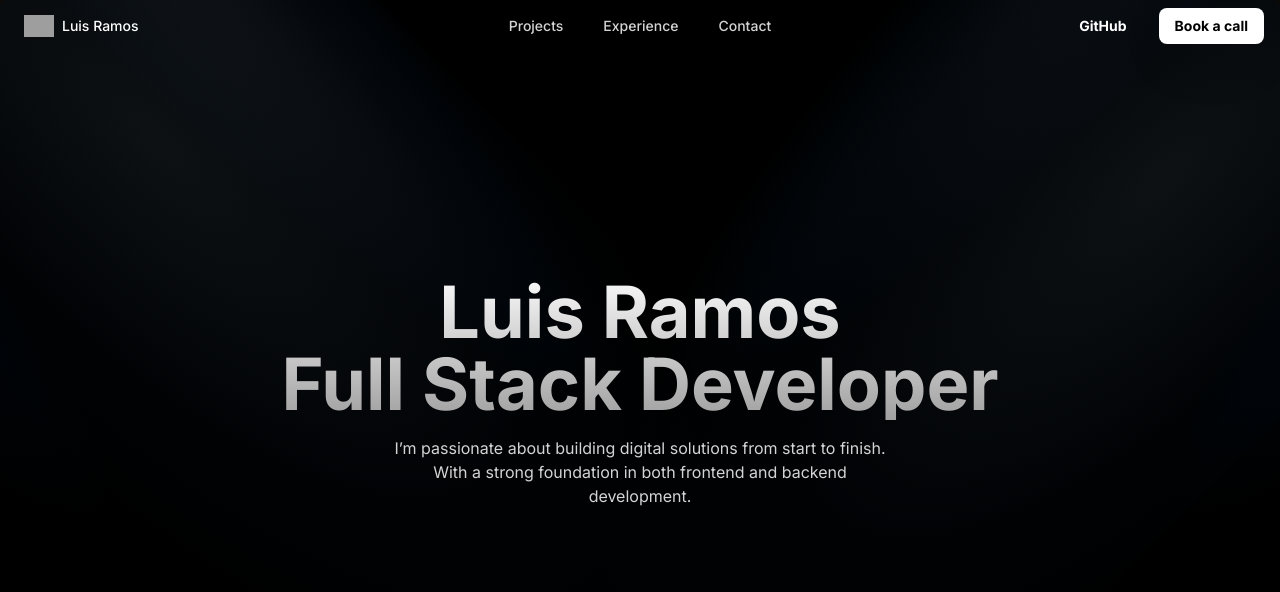
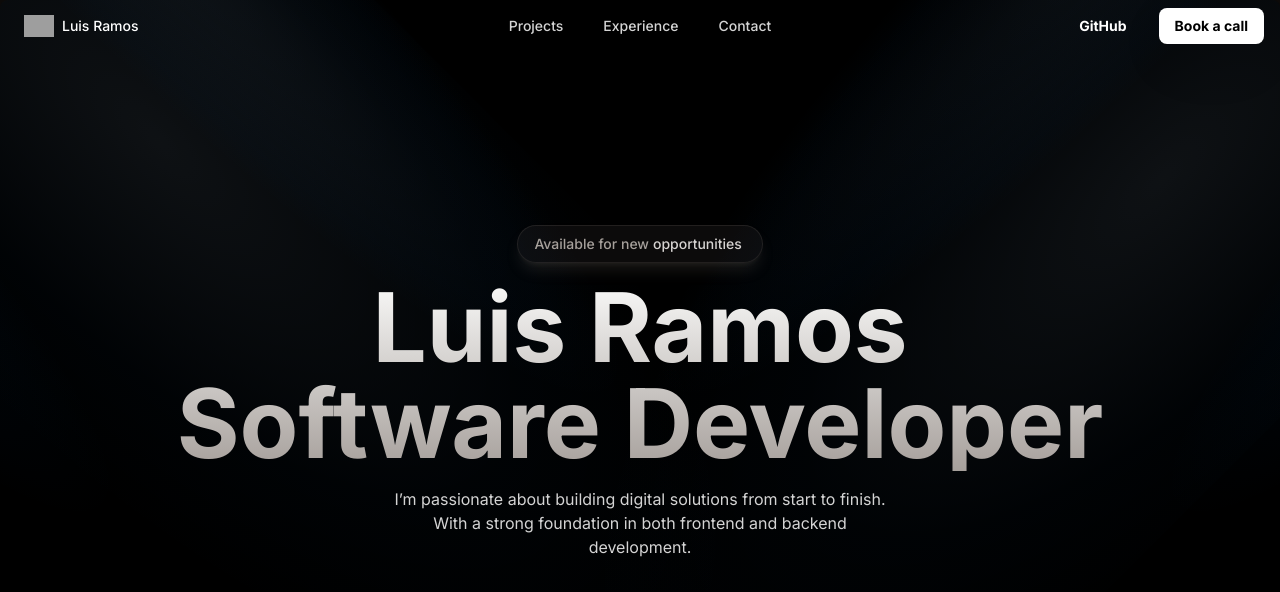
Before and after one commit to Ezzz-Lui/aceternityUI-next-portfolio, a Next.js app: page / in a window 1280 px wide. Shown: the top 592 px of the page. Built offline with nearby package versions, Linux system fonts and the light colour scheme; grey boxes are pictures that could not be loaded.

Commit message:
fix: update words in FlipWords component and adjust layout for improved presentation

```diff
--- a/app/page.tsx
+++ b/app/page.tsx
@@ -5,8 +5,7 @@ import { TextGenerateEffect } from "@/components/ui/text-generate-effect";
 import { MorphingText } from "@/components/magicui/morphing-text";
 import { NavbarDemo } from "@/components/Portfolio/HeaderApp";
 
-
-const words = ["better", "beautiful", "modern"];
+const words = ["projects", "opportunities", "work", "collaborations", "solutions", "ideas","connections"];
 const FlippingWords = `I’m passionate about building digital solutions from start to finish. With a strong foundation in both frontend and backend development.`;
 export default function Home() {
   return (
@@ -15,8 +14,13 @@ export default function Home() {
       <div className="h-screen w-full rounded-md flex md:items-center md:justify-center bg-black/[0.96] antialiased bg-grid-white/[0.02] relative overflow-hidden">
       <Spotlight />
       <div className=" p-4 max-w-7xl  mx-auto relative z-10  w-full pt-20 md:pt-0">
-          <h1 className="text-4xl md:text-7xl font-bold text-center bg-clip-text text-transparent bg-gradient-to-b from-neutral-50 to-neutral-400 bg-opacity-50">
-            Luis Ramos <br /> Full Stack Developer
+        <div className="flex justify-center mb-4">
+        <span className="inline-flex items-center px-4 py-2 rounded-full text-sm font-medium bg-stone-500/10 text-stone-400 border border-stone-500/20 hover:border-stone-500/30 transition-all duration-1000 shadow-lg shadow-stone-500/20 hover:shadow-stone-500/30 hover:shadow-xl">
+          Available for new <FlipWords words={words} className="text-stone-700" />
+        </span>
+        </div>
+        <h1 className="text-4xl md:text-8xl font-bold text-center bg-clip-text text-transparent bg-gradient-to-b from-stone-50 to-stone-400 bg-opacity-50">
+        Luis Ramos <br /> Software Developer
         </h1>
         <p className="mt-4 font-normal text-base text-neutral-300 max-w-lg text-center mx-auto">
         {FlippingWords}
```
Lines whose indentation alone changed are shown as unchanged.
